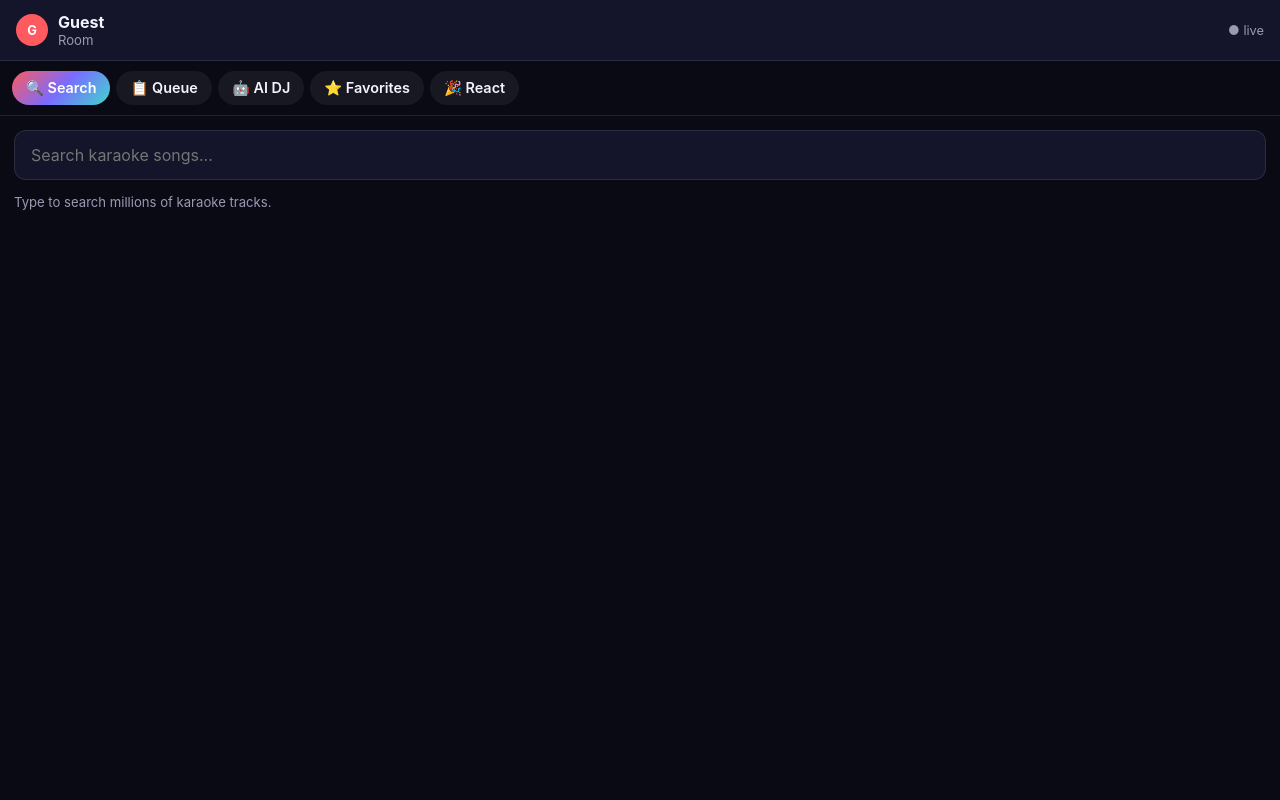
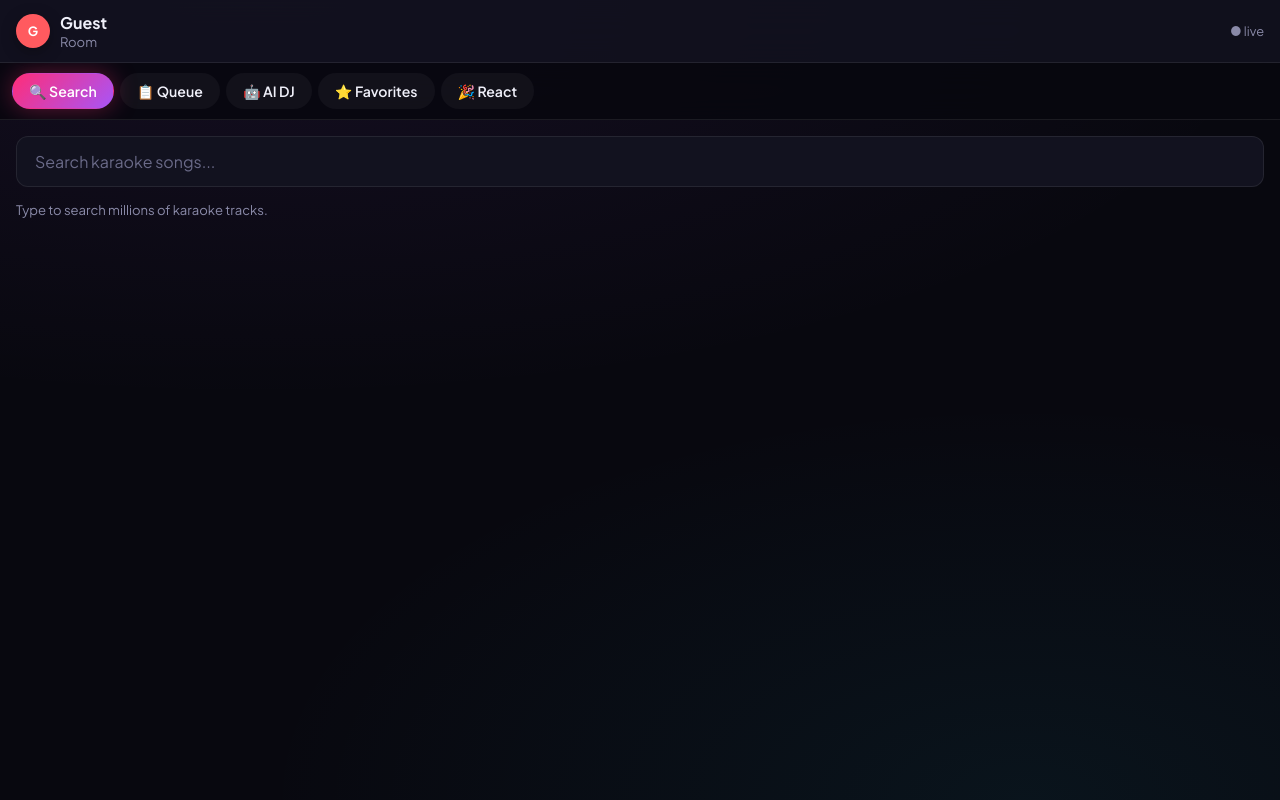
Before and after one commit to debugged-me/Queueoke, a PHP site: page /remote.php in a window 1280 px wide. Run offline with PHP 8.4, Linux system fonts and the light colour scheme; data that the repository does not hold is empty; some libraries are stand-ins or nearby versions.

Commit message:
Redesign: neon karaoke party theme with glassmorphism
- New color palette: pink (#ff2d78), purple (#a855f7), cyan (#22d3ee)
- Plus Jakarta Sans font for modern look
- Glassmorphism panels with backdrop-blur
- Neon glow shadows on primary buttons and active states
- Ambient radial gradient background
- Smoother transitions and hover states
- Gradient text on countdown numbers and brand
- Updated TV, remote, and landing page styles

Generated with [Devin](https://devin.ai)

Co-Authored-By: Devin <158243242+devin-ai-integration[bot]@users.noreply.github.com>

```diff
--- a/assets/css/app.css
+++ b/assets/css/app.css
@@ -1,99 +1,189 @@
-/* Queueoke shared styles. Dark party theme, responsive TV-first. */
+/* Queueoke shared styles. Neon karaoke party theme, responsive TV-first. */
+@import url('https://fonts.googleapis.com/css2?family=Plus+Jakarta+Sans:wght@400;500;600;700;800;900&display=swap');
+
 :root {
-  --bg: #0a0a14;
-  --bg-2: #14142a;
-  --panel: rgba(255,255,255,0.06);
-  --panel-2: rgba(255,255,255,0.10);
-  --text: #f4f4ff;
-  --muted: #9a9ab5;
-  --accent: #ff5a5f;
-  --accent-2: #7a6bff;
-  --accent-3: #40d7ce;
-  --good: #8ce08a;
-  --bad: #ff5a5f;
-  --radius: 14px;
-  --shadow: 0 8px 32px rgba(0,0,0,0.4);
-  --grad: linear-gradient(135deg, #ff5a5f 0%, #7a6bff 50%, #40d7ce 100%);
+  /* Deep space background with purple undertones */
+  --bg:        #08080f;
+  --bg-2:      #12121f;
+  --bg-3:      #1a1a2e;
+
+  /* Glass surfaces */
+  --panel:     rgba(255,255,255,0.04);
+  --panel-2:   rgba(255,255,255,0.08);
+  --panel-3:   rgba(255,255,255,0.12);
+
+  /* Text */
+  --text:      #f0f0fa;
+  --muted:     #8a8aa8;
+  --muted-2:   #6a6a88;
+
+  /* Neon accents — a vibrant triad */
+  --pink:      #ff2d78;
+  --purple:    #a855f7;
+  --cyan:      #22d3ee;
+  --amber:     #fbbf24;
+  --green:     #34d399;
+  --red:       #ef4444;
+
+  /* Semantic */
+  --accent:    var(--pink);
+  --accent-2:  var(--purple);
+  --accent-3:  var(--cyan);
+  --good:      var(--green);
+  --bad:       var(--red);
+
+  /* Gradients */
+  --grad:      linear-gradient(135deg, #ff2d78 0%, #a855f7 50%, #22d3ee 100%);
+  --grad-pink: linear-gradient(135deg, #ff2d78 0%, #a855f7 100%);
+  --grad-cyan: linear-gradient(135deg, #22d3ee 0%, #34d399 100%);
+  --grad-warm: linear-gradient(135deg, #fbbf24 0%, #ff2d78 100%);
+
+  /* Glow shadows */
+  --glow-pink:   0 0 24px rgba(255,45,120,0.35);
+  --glow-purple: 0 0 24px rgba(168,85,247,0.35);
+  --glow-cyan:   0 0 24px rgba(34,211,238,0.35);
+
+  --radius:    16px;
+  --radius-sm: 10px;
+  --shadow:    0 12px 40px rgba(0,0,0,0.5);
+  --shadow-sm: 0 4px 16px rgba(0,0,0,0.3);
+
+  /* Transitions */
+  --t-fast: .15s cubic-bezier(.4,0,.2,1);
+  --t-med:  .25s cubic-bezier(.4,0,.2,1);
 }
+
 * { box-sizing: border-box; margin: 0; padding: 0; }
 html, body { height: 100%; }
 body {
-  font-family: -apple-system, BlinkMacSystemFont, "Segoe UI", Roboto, "Helvetica Neue", sans-serif;
+  font-family: 'Plus Jakarta Sans', -apple-system, BlinkMacSystemFont, "Segoe UI", Roboto, sans-serif;
   background: var(--bg);
   color: var(--text);
   -webkit-font-smoothing: antialiased;
   overflow-x: hidden;
+  /* Subtle ambient glow */
+  background-image:
+    radial-gradient(ellipse 80% 50% at 20% 0%, rgba(168,85,247,0.08), transparent),
+    radial-gradient(ellipse 60% 50% at 80% 100%, rgba(34,211,238,0.06), transparent);
+  background-attachment: fixed;
 }
-a { color: var(--accent-3); text-decoration: none; }
+a { color: var(--cyan); text-decoration: none; }
 button { font: inherit; cursor: pointer; border: none; color: inherit; background: none; }
 input, select { font: inherit; color: inherit; }
-::-webkit-scrollbar { width: 8px; height: 8px; }
-::-webkit-scrollbar-thumb { background: var(--panel-2); border-radius: 4px; }
+::-webkit-scrollbar { width: 6px; height: 6px; }
+::-webkit-scrollbar-track { background: transparent; }
+::-webkit-scrollbar-thumb { background: var(--panel-3); border-radius: 3px; }
+::-webkit-scrollbar-thumb:hover { background: var(--muted-2); }
 
 /* ---------- Buttons ---------- */
 .btn {
   display: inline-flex; align-items: center; justify-content: center; gap: 8px;
-  padding: 14px 22px; border-radius: 999px; font-weight: 700;
-  background: var(--panel-2); color: var(--text); transition: transform .12s, background .2s;
+  padding: 13px 24px; border-radius: 999px; font-weight: 700;
+  background: var(--panel-2); color: var(--text);
+  border: 1px solid transparent;
+  transition: transform var(--t-fast), background var(--t-med), box-shadow var(--t-med), border-color var(--t-med);
 }
-.btn:hover { background: var(--panel); transform: translateY(-1px); }
+.btn:hover { background: var(--panel-3); transform: translateY(-1px); }
 .btn:active { transform: translateY(0); }
-.btn-primary { background: var(--grad); color: #fff; }
-.btn-primary:hover { filter: brightness(1.08); }
-.btn-ghost { background: transparent; border: 1px solid var(--panel-2); }
-.btn-danger { background: rgba(255,90,95,0.18); color: var(--bad); }
-.btn:disabled { opacity: .4; cursor: not-allowed; }
-.btn-lg { padding: 18px 32px; font-size: 1.1rem; }
-.btn-sm { padding: 8px 14px; font-size: .85rem; }
+.btn-primary {
+  background: var(--grad-pink); color: #fff;
+  box-shadow: var(--glow-pink);
+}
+.btn-primary:hover { filter: brightness(1.1); box-shadow: 0 0 32px rgba(255,45,120,0.5); }
+.btn-ghost { background: transparent; border: 1px solid var(--panel-3); }
+.btn-ghost:hover { border-color: var(--purple); background: rgba(168,85,247,0.08); }
+.btn-danger { background: rgba(239,68,68,0.15); color: var(--red); border: 1px solid rgba(239,68,68,0.2); }
+.btn-danger:hover { background: rgba(239,68,68,0.25); }
+.btn:disabled { opacity: .35; cursor: not-allowed; transform: none !important; }
+.btn-lg { padding: 16px 36px; font-size: 1.05rem; }
+.btn-sm { padding: 7px 14px; font-size: .82rem; border-radius: 8px; }
 
 /* ---------- Layout ---------- */
 .wrap { max-width: 1200px; margin: 0 auto; padding: 24px; }
 .center-screen {
   min-height: 100vh; display: flex; flex-direction: column;
-  align-items: center; justify-content: center; gap: 20px; padding: 24px; text-align: center;
+  align-items: center; justify-content: center; gap: 24px; padding: 24px; text-align: center;
 }
-.panel { background: var(--panel); border-radius: var(--radius); padding: 20px; }
-.card { background: var(--panel); border-radius: var(--radius); padding: 16px; }
+.panel {
+  background: var(--panel);
+  border-radius: var(--radius); padding: 22px;
+  border: 1px solid var(--panel-2);
+  backdrop-filter: blur(20px);
+  -webkit-backdrop-filter: blur(20px);
+}
+.card {
+  background: var(--panel); border-radius: var(--radius); padding: 16px;
+  border: 1px solid var(--panel-2);
+}
 
 /* ---------- Landing ---------- */
-.brand { font-size: clamp(2.5rem, 8vw, 5rem); font-weight: 900; letter-spacing: -2px;
-  background: var(--grad); -webkit-background-clip: text; background-clip: text; color: transparent; }
-.tagline { color: var(--muted); font-size: clamp(1rem, 2.5vw, 1.4rem); max-width: 540px; }
-.role-pick { display: flex; gap: 20px; flex-wrap: wrap; justify-content: center; margin-top: 16px; }
+.brand {
+  font-size: clamp(2.8rem, 9vw, 5.5rem); font-weight: 900; letter-spacing: -3px;
+  background: var(--grad); -webkit-background-clip: text; background-clip: text; color: transparent;
+  filter: drop-shadow(0 0 30px rgba(168,85,247,0.3));
+  line-height: 1;
+}
+.tagline {
+  color: var(--muted); font-size: clamp(1rem, 2.5vw, 1.35rem);
+  max-width: 560px; line-height: 1.5; font-weight: 500;
+}
+.role-pick { display: flex; gap: 20px; flex-wrap: wrap; justify-content: center; margin-top: 20px; }
 .role-card {
-  width: 260px; padding: 28px 20px; border-radius: 20px; background: var(--panel);
-  border: 1px solid var(--panel-2); transition: transform .15s, border-color .2s; text-align: left;
+  width: 270px; padding: 32px 24px; border-radius: 20px;
+  background: var(--panel); border: 1px solid var(--panel-2);
+  transition: transform var(--t-med), border-color var(--t-med), box-shadow var(--t-med);
+  text-align: left; position: relative; overflow: hidden;
 }
-.role-card:hover { transform: translateY(-4px); border-color: var(--accent-2); }
-.role-card .icon { font-size: 2.6rem; }
-.role-card h3 { margin: 12px 0 6px; font-size: 1.3rem; }
-.role-card p { color: var(--muted); font-size: .92rem; line-height: 1.4; }
+.role-card::before {
+  content: ''; position: absolute; inset: 0;
+  background: var(--grad); opacity: 0; transition: opacity var(--t-med);
+  z-index: -1;
+}
+.role-card:hover {
+  transform: translateY(-6px);
+  border-color: var(--purple);
+  box-shadow: var(--glow-purple), var(--shadow);
+}
+.role-card .icon { font-size: 2.8rem; filter: drop-shadow(0 0 12px rgba(168,85,247,0.4)); }
+.role-card h3 { margin: 14px 0 8px; font-size: 1.35rem; font-weight: 800; }
+.role-card p { color: var(--muted); font-size: .9rem; line-height: 1.5; }
 
 /* ---------- Forms ---------- */
-.field { display: flex; flex-direction: column; gap: 6px; margin-bottom: 14px; }
-.field label { font-size: .8rem; color: var(--muted); font-weight: 600; text-transform: uppercase; letter-spacing: .5px; }
+.field { display: flex; flex-direction: column; gap: 6px; margin-bottom: 16px; }
+.field label {
+  font-size: .75rem; color: var(--muted); font-weight: 700;
+  text-transform: uppercase; letter-spacing: .8px;
+}
 .input {
-  padding: 14px 16px; border-radius: 12px; background: var(--bg-2);
+  padding: 14px 18px; border-radius: 12px; background: var(--bg-2);
   border: 1px solid var(--panel-2); font-size: 1rem; outline: none;
+  transition: border-color var(--t-fast), box-shadow var(--t-fast);
 }
-.input:focus { border-color: var(--accent-2); }
+.input:focus {
+  border-color: var(--purple);
+  box-shadow: 0 0 0 3px rgba(168,85,247,0.15);
+}
+.input::placeholder { color: var(--muted-2); }
 
 /* ---------- Badges ---------- */
 .badge {
-  display: inline-flex; align-items: center; gap: 4px; padding: 3px 9px;
-  border-radius: 999px; font-size: .72rem; font-weight: 700;
+  display: inline-flex; align-items: center; gap: 4px; padding: 3px 10px;
+  border-radius: 999px; font-size: .7rem; font-weight: 700;
+  text-transform: uppercase; letter-spacing: .5px;
 }
-.badge-karaoke { background: rgba(64,215,206,0.18); color: var(--accent-3); }
-.badge-now { background: var(--grad); color: #fff; }
-.badge-pending { background: rgba(255,180,0,0.18); color: #ffb400; }
-.badge-approved { background: rgba(140,224,138,0.18); color: var(--good); }
+.badge-karaoke { background: rgba(34,211,238,0.15); color: var(--cyan); border: 1px solid rgba(34,211,238,0.2); }
+.badge-now { background: var(--grad-pink); color: #fff; }
+.badge-pending { background: rgba(251,191,36,0.15); color: var(--amber); border: 1px solid rgba(251,191,36,0.2); }
+.badge-approved { background: rgba(52,211,153,0.15); color: var(--green); border: 1px solid rgba(52,211,153,0.2); }
 
 /* ---------- Song row ---------- */
 .song {
-  display: flex; align-items: center; gap: 12px; padding: 10px;
-  border-radius: 12px; background: var(--panel); transition: background .15s;
+  display: flex; align-items: center; gap: 12px; padding: 12px;
+  border-radius: 12px; background: var(--panel);
+  border: 1px solid transparent;
+  transition: background var(--t-fast), border-color var(--t-fast);
 }
-.song:hover { background: var(--panel-2); }
+.song:hover { background: var(--panel-2); border-color: var(--panel-3); }
 .song img { width: 72px; height: 54px; object-fit: cover; border-radius: 8px; background: var(--bg-2); }
 .song .meta { flex: 1; min-width: 0; }
 .song .title { font-weight: 600; white-space: nowrap; overflow: hidden; text-overflow: ellipsis; }
@@ -103,11 +193,12 @@ input, select { font: inherit; color: inherit; }
 /* ---------- Toast ---------- */
 #toasts { position: fixed; top: 16px; right: 16px; z-index: 9999; display: flex; flex-direction: column; gap: 10px; }
 .toast {
-  background: var(--bg-2); border: 1px solid var(--panel-2); border-radius: 12px;
-  padding: 12px 16px; min-width: 240px; box-shadow: var(--shadow); animation: slidein .25s ease;
+  background: var(--bg-2); border: 1px solid var(--panel-3); border-radius: 12px;
+  padding: 12px 18px; min-width: 240px; box-shadow: var(--shadow); animation: slidein .3s ease;
+  backdrop-filter: blur(20px); -webkit-backdrop-filter: blur(20px);
 }
-.toast.error { border-color: var(--bad); }
-.toast.success { border-color: var(--good); }
+.toast.error { border-color: var(--red); box-shadow: 0 0 20px rgba(239,68,68,0.2); }
+.toast.success { border-color: var(--green); box-shadow: 0 0 20px rgba(52,211,153,0.2); }
 @keyframes slidein { from { transform: translateX(40px); opacity: 0; } to { transform: none; opacity: 1; } }
 
 /* ---------- Confetti canvas (TV) ---------- */
@@ -125,10 +216,14 @@ input, select { font: inherit; color: inherit; }
 .avatar {
   width: 28px; height: 28px; border-radius: 50%; display: inline-flex;
   align-items: center; justify-content: center; color: #fff; font-weight: 700; font-size: .8rem;
+  box-shadow: var(--shadow-sm);
 }
 .h1 { font-size: 1.6rem; font-weight: 800; }
 .h2 { font-size: 1.2rem; font-weight: 700; }
-.section-title { font-size: .8rem; text-transform: uppercase; letter-spacing: 1px; color: var(--muted); margin-bottom: 10px; }
+.section-title {
+  font-size: .72rem; text-transform: uppercase; letter-spacing: 1.2px;
+  color: var(--muted); margin-bottom: 12px; font-weight: 700;
+}
 
 /* ---------- Responsive ---------- */
 @media (max-width: 640px) {
--- a/remote.php
+++ b/remote.php
@@ -21,45 +21,56 @@ $status = $_GET['status'] ?? 'approved';
 <link rel="stylesheet" href="assets/css/app.css">
 <style>
   body { padding-bottom: 70px; }
-  .topbar { position: sticky; top: 0; z-index: 100; background: var(--bg-2);
-    padding: 12px 16px; display: flex; align-items: center; gap: 10px; border-bottom: 1px solid var(--panel-2); }
-  .topbar .avatar { width: 32px; height: 32px; }
+  .topbar { position: sticky; top: 0; z-index: 100; background: rgba(18,18,31,0.85);
+    padding: 12px 16px; display: flex; align-items: center; gap: 10px; border-bottom: 1px solid var(--panel-2);
+    backdrop-filter: blur(20px); -webkit-backdrop-filter: blur(20px); }
+  .topbar .avatar { width: 34px; height: 34px; }
   .topbar .nick { font-weight: 700; }
-  .topbar .room-tag { margin-left: auto; font-size: .8rem; color: var(--muted); }
-  .tabs { display: flex; gap: 6px; padding: 10px 12px; position: sticky; top: 56px; z-index: 99;
-    background: var(--bg); border-bottom: 1px solid var(--panel-2); overflow-x: auto; }
-  .tab { padding: 8px 14px; border-radius: 999px; background: var(--panel); font-weight: 600; font-size: .9rem; white-space: nowrap; }
-  .tab.active { background: var(--grad); color: #fff; }
-  .pane { padding: 14px; display: none; }
-  .pane.active { display: block; }
+  .topbar .room-tag { margin-left: auto; font-size: .8rem; color: var(--muted); display: flex; align-items: center; gap: 4px; }
+  .topbar .room-tag .dot { width: 8px; height: 8px; border-radius: 50%; background: var(--amber); }
+  .topbar .room-tag.connected .dot { background: var(--green); }
+  .tabs { display: flex; gap: 6px; padding: 10px 12px; position: sticky; top: 57px; z-index: 99;
+    background: rgba(8,8,15,0.85); border-bottom: 1px solid var(--panel-2); overflow-x: auto;
+    backdrop-filter: blur(20px); -webkit-backdrop-filter: blur(20px); }
+  .tab { padding: 8px 16px; border-radius: 999px; background: var(--panel); font-weight: 600; font-size: .88rem; white-space: nowrap; transition: background var(--t-fast), color var(--t-fast); border: 1px solid transparent; }
+  .tab.active { background: var(--grad-pink); color: #fff; box-shadow: var(--glow-pink); border-color: transparent; }
+  .pane { padding: 16px; display: none; }
+  .pane.active { display: block; animation: fadein .25s ease; }
+  @keyframes fadein { from { opacity: 0; transform: translateY(8px); } to { opacity: 1; transform: none; } }
   .search-row { display: flex; gap: 8px; margin-bottom: 14px; }
   .search-row .input { flex: 1; }
-  .result { display: flex; gap: 10px; padding: 10px; border-radius: 12px; background: var(--panel); margin-bottom: 8px; align-items: center; }
+  .result { display: flex; gap: 10px; padding: 12px; border-radius: 12px; background: var(--panel); border: 1px solid transparent; margin-bottom: 8px; align-items: center; transition: background var(--t-fast), border-color var(--t-fast); }
+  .result:hover { background: var(--panel-2); border-color: var(--panel-3); }
   .result img { width: 96px; height: 54px; object-fit: cover; border-radius: 8px; background: var(--bg-2); }
   .result .meta { flex: 1; min-width: 0; }
   .result .t { font-weight: 600; font-size: .92rem; }
   .result .s { color: var(--muted); font-size: .78rem; }
   .result .acts { display: flex; flex-direction: column; gap: 4px; }
   .icon-btn { width: 38px; height: 38px; border-radius: 10px; background: var(--panel-2);
-    display: flex; align-items: center; justify-content: center; font-size: 1.1rem; }
-  .icon-btn.fav-on { background: var(--accent); color: #fff; }
-  .icon-btn.add { background: var(--grad); color: #fff; }
-  .qitem { display: flex; gap: 10px; padding: 10px; border-radius: 12px; background: var(--panel); margin-bottom: 8px; align-items: center; }
-  .qitem.playing { background: var(--grad); }
-  .qitem .pos { width: 24px; text-align: center; font-weight: 800; color: var(--accent-2); }
+    display: flex; align-items: center; justify-content: center; font-size: 1.1rem; transition: transform var(--t-fast), background var(--t-fast); }
+  .icon-btn:active { transform: scale(0.92); }
+  .icon-btn.fav-on { background: var(--amber); color: #1a1a2e; }
+  .icon-btn.add { background: var(--grad-pink); color: #fff; box-shadow: var(--glow-pink); }
+  .qitem { display: flex; gap: 10px; padding: 12px; border-radius: 12px; background: var(--panel); border: 1px solid transparent; margin-bottom: 8px; align-items: center; transition: background var(--t-fast); }
+  .qitem:hover { background: var(--panel-2); }
+  .qitem.playing { background: var(--grad-pink); border-color: rgba(255,45,120,0.3); }
+  .qitem.playing .t { color: #fff; }
+  .qitem.playing .s { color: rgba(255,255,255,0.8); }
+  .qitem .pos { width: 24px; text-align: center; font-weight: 800; color: var(--purple); }
   .qitem img { width: 56px; height: 40px; object-fit: cover; border-radius: 6px; }
   .qitem .meta { flex: 1; min-width: 0; }
   .qitem .t { font-weight: 600; font-size: .9rem; white-space: nowrap; overflow: hidden; text-overflow: ellipsis; }
   .qitem .s { color: var(--muted); font-size: .76rem; }
   .qitem .vote { display: flex; align-items: center; gap: 4px; font-weight: 700; }
   .soundboard { display: grid; grid-template-columns: repeat(3, 1fr); gap: 10px; }
-  .sfx { aspect-ratio: 1; border-radius: 16px; background: var(--panel); display: flex;
-    flex-direction: column; align-items: center; justify-content: center; gap: 4px; font-size: 2rem; font-weight: 800; }
-  .sfx:active { transform: scale(0.94); background: var(--grad); }
+  .sfx { aspect-ratio: 1; border-radius: 16px; background: var(--panel); border: 1px solid var(--panel-2); display: flex;
+    flex-direction: column; align-items: center; justify-content: center; gap: 4px; font-size: 2rem; font-weight: 800;
+    transition: transform var(--t-fast), background var(--t-fast), box-shadow var(--t-fast); }
+  .sfx:active { transform: scale(0.94); background: var(--grad-pink); box-shadow: var(--glow-pink); }
   .sfx .lbl { font-size: .72rem; font-weight: 600; color: var(--muted); }
-  .moods { display: flex; flex-wrap: wrap; gap: 8px; margin-bottom: 14px; }
-  .mood { padding: 8px 14px; border-radius: 999px; background: var(--panel); font-size: .85rem; font-weight: 600; }
-  .mood.active { background: var(--grad); color: #fff; }
+  .moods { display: flex; flex-wrap: wrap; gap: 8px; margin-bottom: 16px; }
+  .mood { padding: 8px 16px; border-radius: 999px; background: var(--panel); border: 1px solid var(--panel-2); font-size: .85rem; font-weight: 600; transition: background var(--t-fast), border-color var(--t-fast); }
+  .mood.active { background: var(--grad-pink); color: #fff; border-color: transparent; box-shadow: var(--glow-pink); }
   .pending-screen { min-height: 80vh; display: flex; flex-direction: column; align-items: center; justify-content: center; gap: 16px; text-align: center; padding: 24px; }
   .pending-screen .big { font-size: 4rem; animation: pulse 1.4s ease infinite; }
   @keyframes pulse { 0%,100% { transform: scale(1); } 50% { transform: scale(1.15); } }
```
Also changed, not shown: tv.php (+21 -19 lines).
